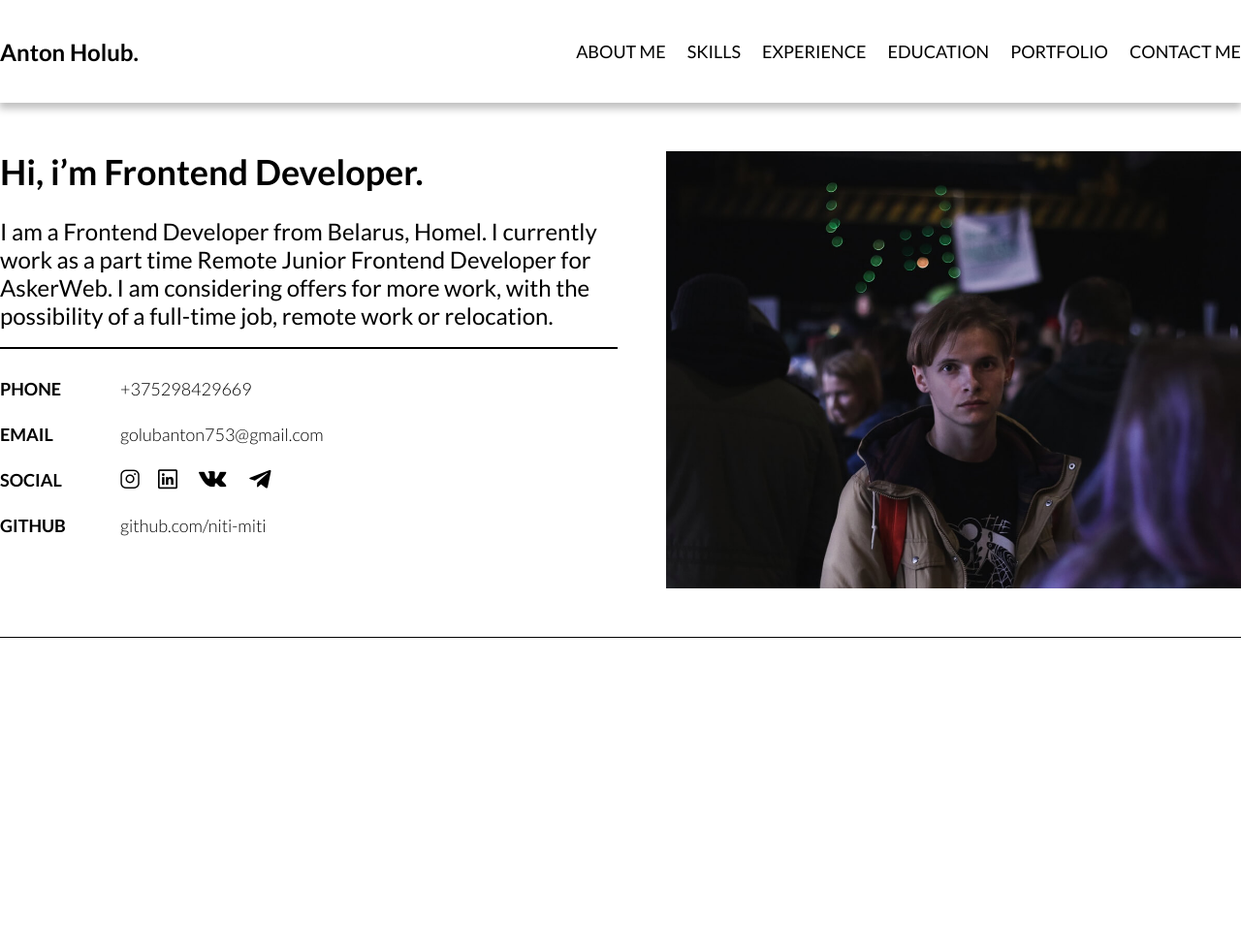
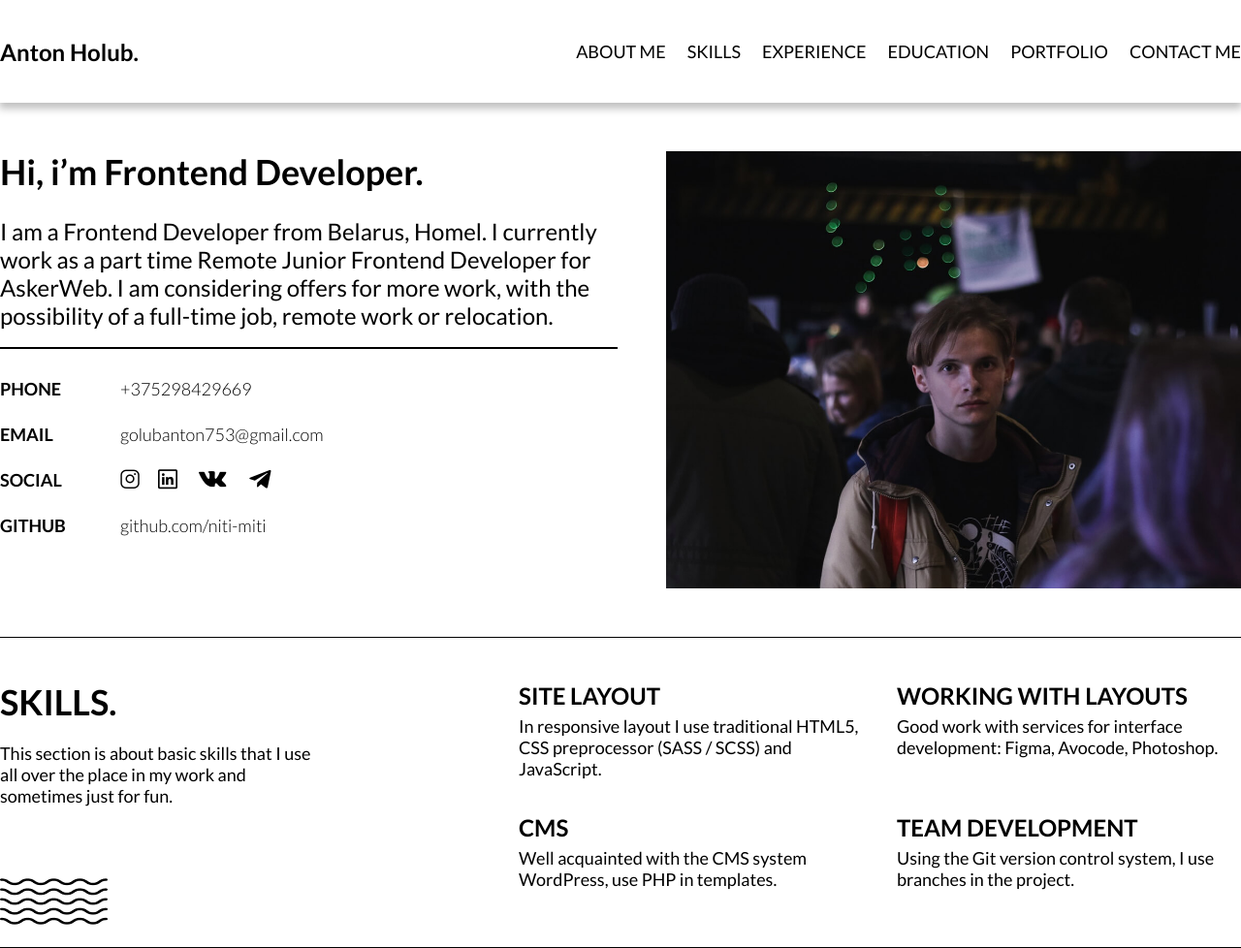
Before and after one commit to niti-miti/portfolio, a plain HTML site: page index.html in a window 1280 px wide. Shown: the whole page at 97% size. Before the commit the page ends 800 px from the top, so only its background shows below. Drawn offline with Linux system fonts and the light colour scheme; files whose address does not match are found by name.

Commit message:
create section skills

```diff
--- /dev/null
+++ b/inc/sass/blocks/_skills.sass
@@ -0,0 +1,43 @@
+.skills
+  padding-top: 45px
+  padding-bottom: 20px
+  border-bottom: 1px solid #000000
+  &-wrapper
+    display: flex
+    justify-content: space-between
+  &-left
+    max-width: 331px
+    &__title
+      margin: 0
+      margin-bottom: 20px
+      font-size: 36px
+      line-height: 43px
+      color: #000000
+      text-transform: uppercase
+    &__subtitle
+      margin: 0
+      margin-bottom: 74px
+      font-size: 18px
+      line-height: 22px
+      color: #000000
+  &-right
+    display: grid
+    grid-template-columns: repeat(2,355px)
+    grid-template-rows: repeat(2, 96px)
+    grid-row-gap: 40px
+    grid-column-gap: 35px
+    max-width: 745px
+  &-block
+    max-width: 355px
+    &__title
+      margin: 0
+      margin-bottom: 6px
+      font-size: 24px
+      line-height: 29px
+      color: #000000
+      text-transform: uppercase
+    &__text
+      margin: 0
+      font-size: 18px
+      line-height: 22px
+      color: #000000
--- a/inc/sass/style.sass
+++ b/inc/sass/style.sass
@@ -5,5 +5,6 @@
 //blocks
 @import 'blocks/header'
 @import 'blocks/about'
+@import 'blocks/skills'
 
 //adaptive
--- a/index.html
+++ b/index.html
@@ -20,7 +20,7 @@
               <a href="#about" class="header-nav__link">about me</a>
             </li>
             <li class="header-nav__li">
-              <a href="#" class="header-nav__link">skills</a>
+              <a href="#skills" class="header-nav__link">skills</a>
             </li>
             <li class="header-nav__li">
               <a href="#" class="header-nav__link">experience</a>
@@ -76,6 +76,35 @@
       </div>
     </div>
   </section>
+  <section id="skills" class="skills">
+    <div class="container">
+      <div class="skills-wrapper">
+        <div class="skills-left">
+          <h2 class="skills-left__title">skills.</h2>
+          <p class="skills-left__subtitle">This section is about basic skills that I use all over the place in my work and sometimes just for fun.</p>
+          <img src="inc/assets/Group.png" alt="" class="skills-left__image">
+        </div>
+        <div class="skills-right">
+          <div class="skills-block">
+            <h3 class="skills-block__title">SITE LAYOUT</h3>
+            <p class="skills-block__text">In responsive layout I use traditional HTML5, CSS preprocessor (SASS / SCSS) and JavaScript.</p>
+          </div>
+          <div class="skills-block">
+            <h3 class="skills-block__title">WORKING WITH LAYOUTS</h3>
+            <p class="skills-block__text">Good work with services for interface development: Figma, Avocode, Photoshop.</p>
+          </div>
+          <div class="skills-block">
+            <h3 class="skills-block__title">CMS</h3>
+            <p class="skills-block__text">Well acquainted with the CMS system WordPress, use PHP in templates.</p>
+          </div>
+          <div class="skills-block">
+            <h3 class="skills-block__title">TEAM DEVELOPMENT</h3>
+            <p class="skills-block__text">Using the Git version control system, I use branches in the project.</p>
+          </div>
+        </div>
+      </div>
+    </div>
+  </section>
   <script src="inc/js/jquery-3.5.1.min.js"></script>
   <script src="inc/js/scripts.min.js"></script>
 </body>
```
Also changed, not shown: inc/assets/Group.png (added), inc/css/style.min.css, 1 other file.
